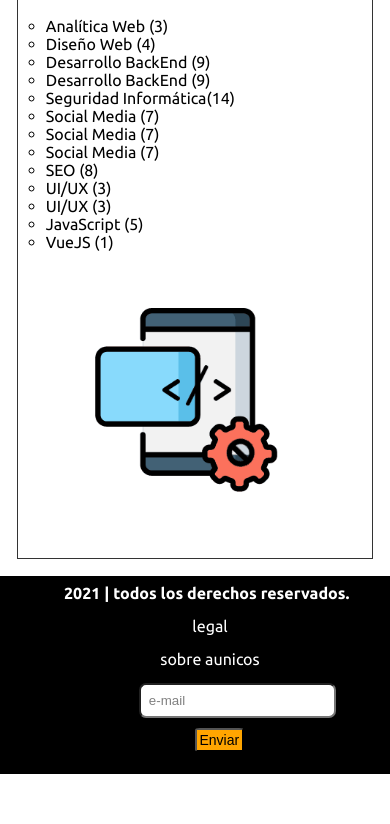
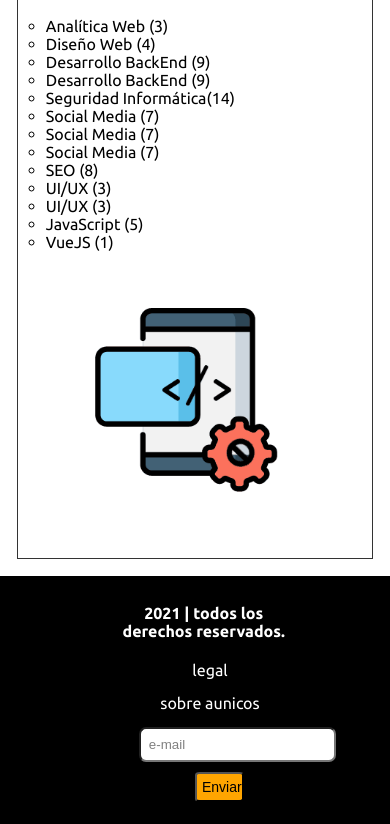
Before and after one commit to migcont/miEmprendimientoWeb, a plain HTML site: page index.html in a window 390 px wide. Shown: the part 1638-2462 px from the top of the page. Before the commit the page ends 2412 px from the top, so only its background shows below. Drawn offline with Linux system fonts and the light colour scheme.

Commit message:
modificacion de input

```diff
--- a/assets/scss/components/_footer.scss
+++ b/assets/scss/components/_footer.scss
@@ -17,8 +17,9 @@
   button{
     background: $orange;
     font-size: $small;
-    padding: 2px;
-    border-radius:10%; ;
+    padding: 5px;
+    border-radius:10%;
+    margin-left: 30%;
   }
   input{
   border-radius: 7px;
--- a/assets/scss/layout/_media.scss
+++ b/assets/scss/layout/_media.scss
@@ -9,10 +9,17 @@
 
   .footer-container{
     grid-template-columns: auto;
+    h4{
+      padding:20px;
+      width: 50%;
+      text-align: center;
+      margin-left: 22%;
+    }
     a{
       width: 100%;
       display: block;
       text-align: center;
+      margin-top: 1px;
     }
     button{
       width: 13%;
```
Also changed, not shown: assets/css/main.css, 1 other file.
